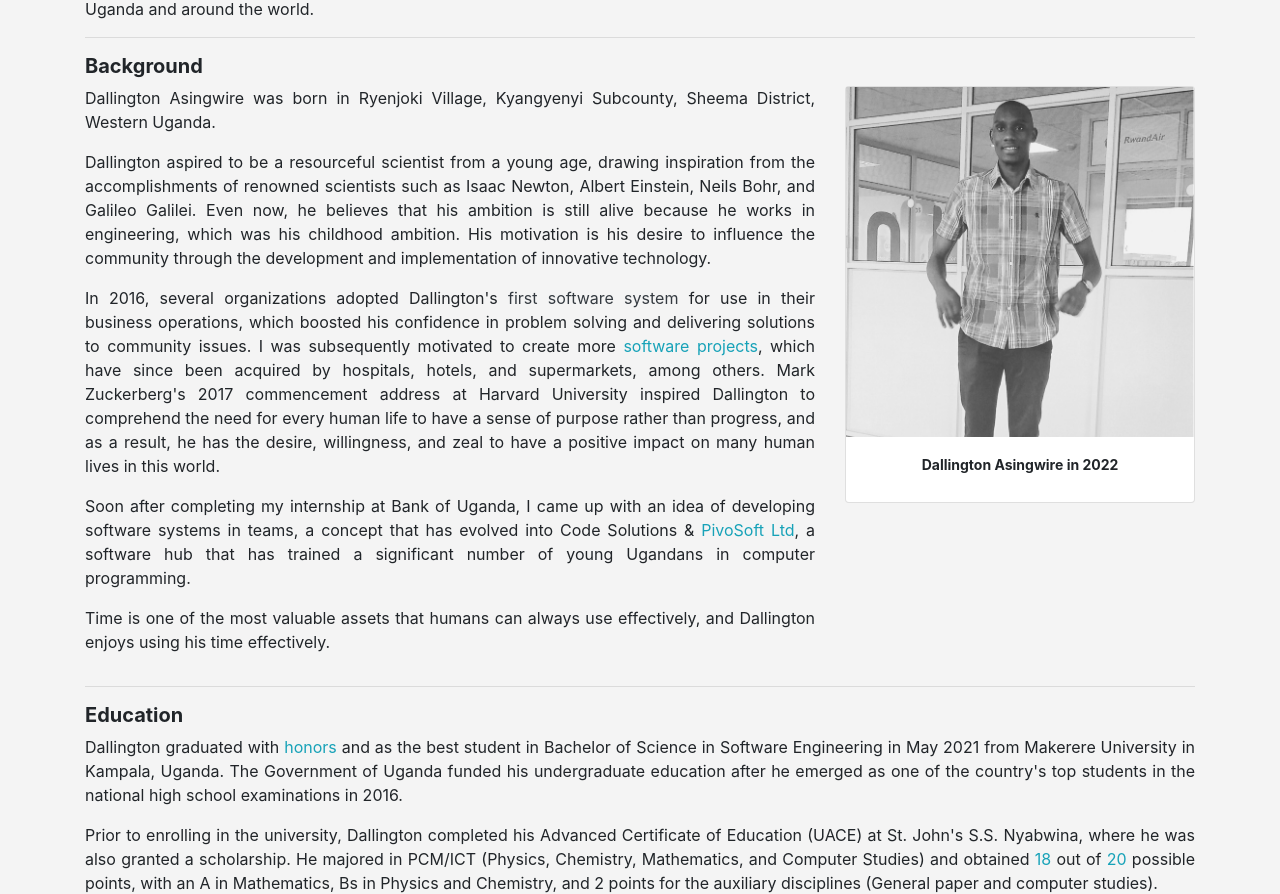
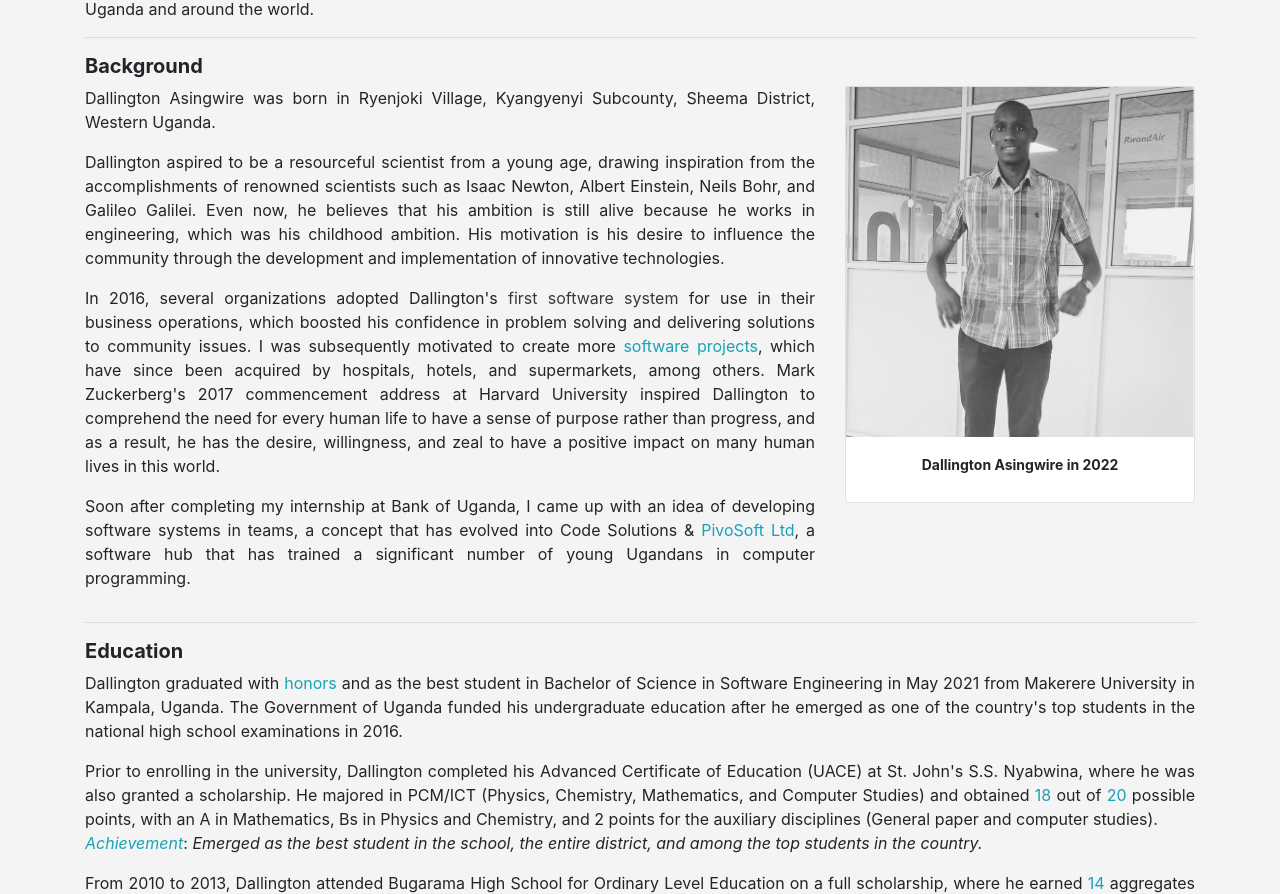
Before and after one commit to d-asingwire/dallingtonug, a PHP site: page / in a window 1280 px wide. Shown: the part 642-1536 px from the top of the page. Run offline with PHP 8.4, Linux system fonts and the light colour scheme.

Commit message:
removed unncessary info

```diff
--- a/index.php
+++ b/index.php
@@ -122,7 +122,7 @@
                             the accomplishments of renowned scientists such as Isaac Newton, Albert Einstein, Neils
                             Bohr, and Galileo Galilei. Even now, he believes that his ambition is still alive because he
                             works in engineering, which was his childhood ambition. His motivation is his desire to
-                            influence the community through the development and implementation of innovative technology.
+                            influence the community through the development and implementation of innovative technologies.
                         </p>
 
                         <p>
@@ -138,10 +138,10 @@
                             programming.
                         </p>
 
-
+                        <!--
                         <p>
                             Time is one of the most valuable assets that humans can always use effectively, and Dallington enjoys using his time effectively.
-                        </p>
+                        </p> -->
 
 
                     </span>
```
